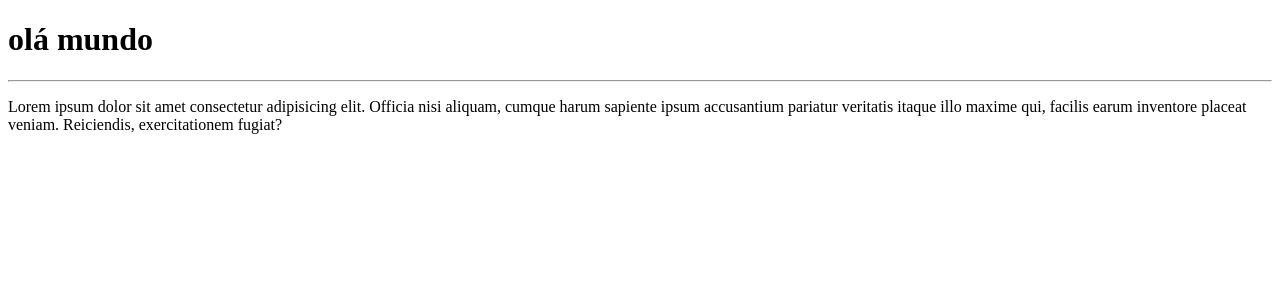
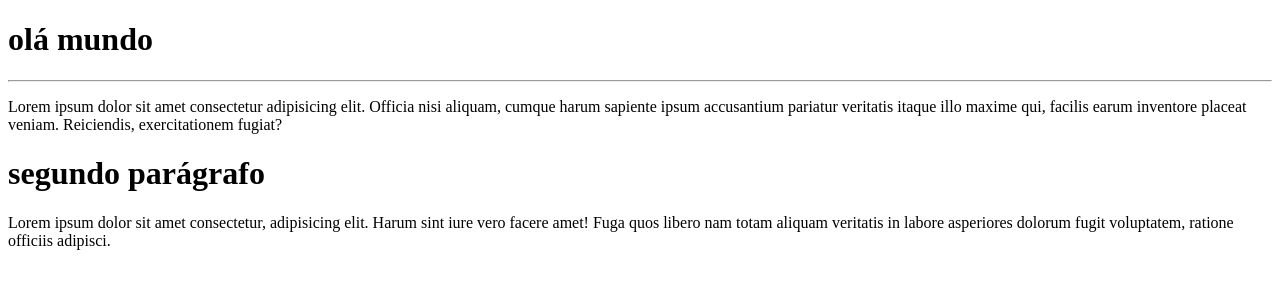
Before and after one commit to marcusemerenciano/aprendendo-git, a plain HTML site: page index.html in a window 1280 px wide. Drawn offline with Linux system fonts and the light colour scheme.

Commit message:
add paragrafo

```diff
--- a/index.html
+++ b/index.html
@@ -11,5 +11,9 @@
     <hr>
 
     <p>Lorem ipsum dolor sit amet consectetur adipisicing elit. Officia nisi aliquam, cumque harum sapiente ipsum accusantium pariatur veritatis itaque illo maxime qui, facilis earum inventore placeat veniam. Reiciendis, exercitationem fugiat?</p>
+    <h1>segundo parágrafo</h1>
+    <p>Lorem ipsum dolor sit amet consectetur, adipisicing elit. Harum sint iure vero facere amet! Fuga quos libero nam totam aliquam veritatis in labore asperiores dolorum fugit voluptatem, ratione officiis adipisci.</p>
+
 </body>
+
 </html>
```
